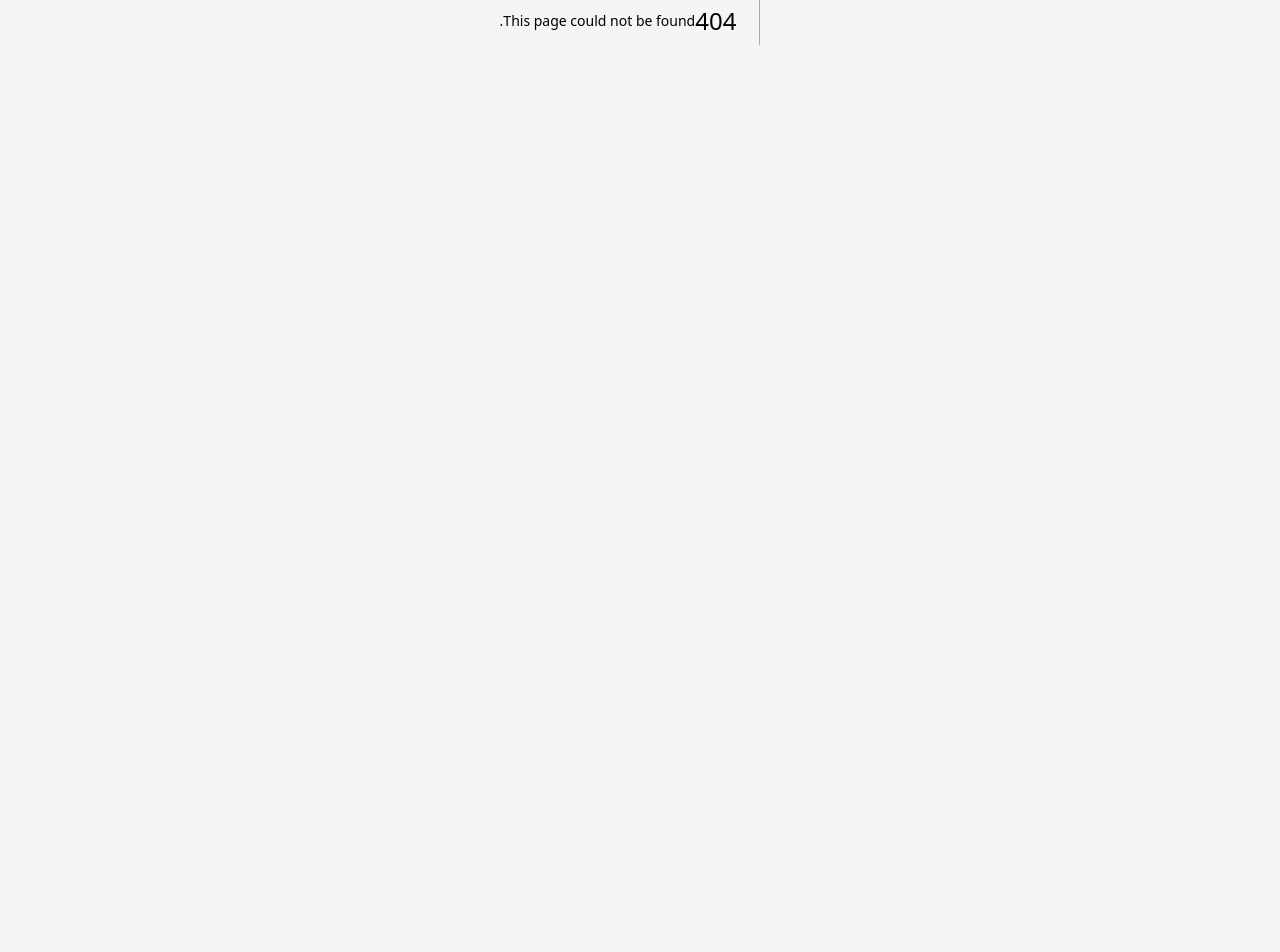
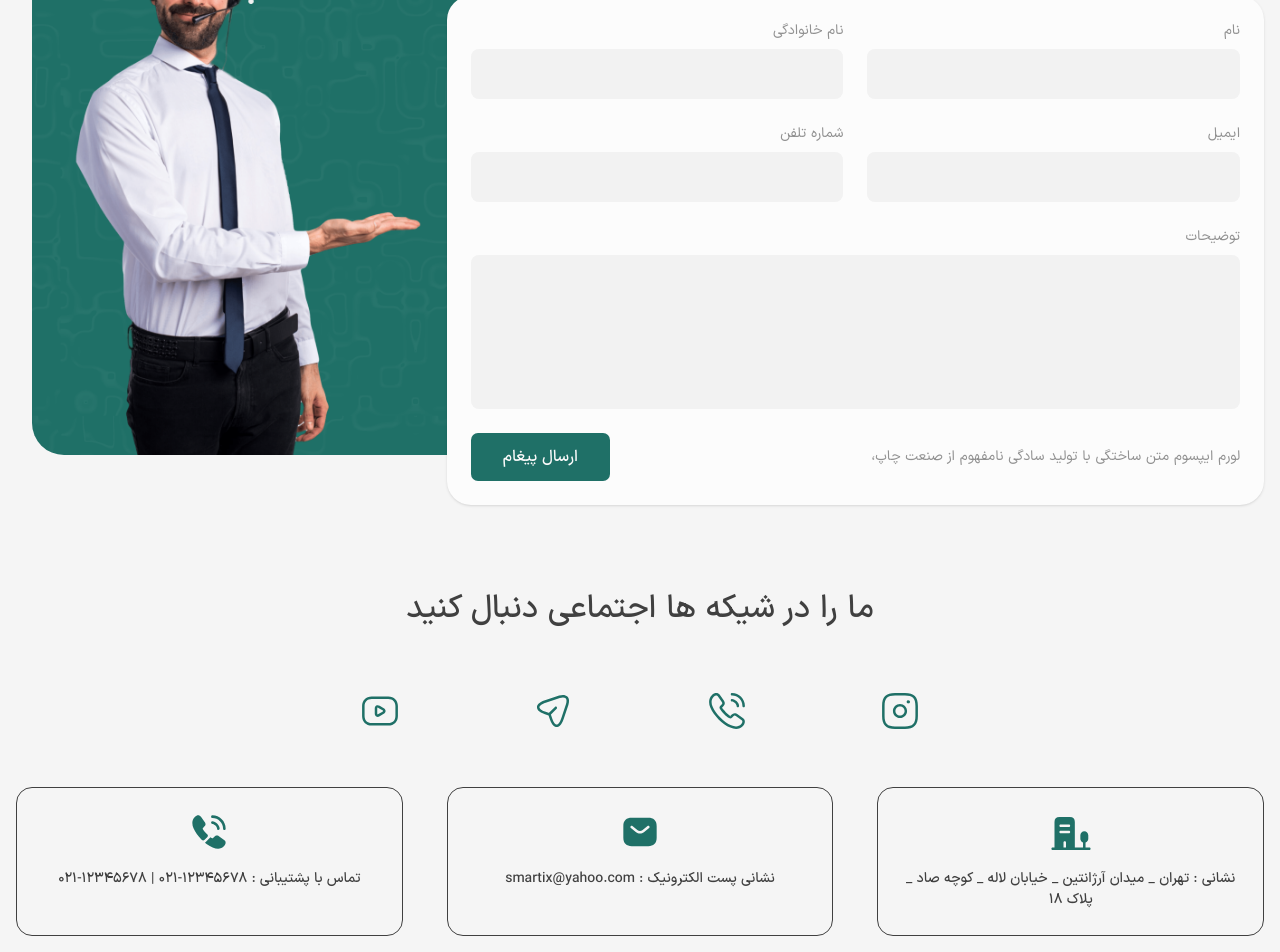
Before and after one commit to amirht-dev/nobito, a Next.js app: page /contact-us in a window 1280 px wide. Before the commit this address had no page. Shown: the part 380-1332 px from the top of the page. Before the commit the page ends 800 px from the top, so only its background shows below. Built offline with nearby package versions, Linux system fonts and the light colour scheme.

Commit message:
create contact-us page

```diff
--- /dev/null
+++ b/src/app/(main)/contact-us/page.tsx
@@ -0,0 +1,136 @@
+import { ResponsiveButton } from "@/components/atoms/buttons/Button";
+import IconButton from "@/components/atoms/buttons/IconButton";
+import { Building4_Bold } from "@/components/atoms/icons/Building/Building4";
+import {
+  CallCalling_Bold,
+  CallCalling_Outline,
+} from "@/components/atoms/icons/Call/CallCalling";
+import { Youtube_Outline } from "@/components/atoms/icons/Crypto-Company/Youtube";
+import { SMS_Bold } from "@/components/atoms/icons/Emails-Messages/SMS";
+import { Instagram_Outline } from "@/components/atoms/icons/Essesional/Instagram";
+import { Send2_Outline } from "@/components/atoms/icons/Essesional/Send2";
+import { Field, FieldLabel, Input, Textarea } from "@/components/atoms/Input";
+import Image from "next/image";
+import Link from "next/link";
+
+export default function ContactUsPage() {
+  return (
+    <div className="container mb-12 mt-10 space-y-11 lg:mb-16 lg:space-y-20">
+      <div className="grid grid-cols-1 lg:grid-cols-[1fr_505px] lg:grid-rows-[auto_auto_1fr]">
+        <h2 className="self-start text-tittle-1 font-bold leading-155 text-black-400 max-lg:order-1 max-lg:text-center lg:col-start-1 lg:col-end-2 lg:row-start-1 lg:row-end-2 lg:text-headline-2">
+          اگر انتقادو پیشنهادی دارید میتونید با ما درمیون بزارید
+        </h2>
+
+        <p className="mt-6 self-start text-body-3 font-normal leading-144 text-grey-500 max-lg:order-2 max-lg:text-center lg:col-start-1 lg:col-end-2 lg:row-start-2 lg:row-end-3 lg:text-body-2">
+          لورم ایپسوم متن ساختگی با تولید سادگی نامفهوم از صنعت چاپ، و با
+          استفاده از طراحان گرافیک است، چاپگرها و متون بلکه روزنامه و مجله در
+          ستون و سطرآنچنان لازم است،
+        </p>
+
+        <div className="relative mx-4 aspect-[505/689] rounded-2xl bg-primary-500 bg-pattern3 bg-[length:400px] bg-center bg-repeat max-lg:order-3 max-lg:mt-10 lg:col-start-2 lg:col-end-3 lg:row-start-1 lg:row-end-4 lg:ms-8 lg:rounded-[32px]">
+          <Image
+            src="/contact-us.png"
+            fill
+            className="object-contain object-center"
+            alt=""
+          />
+        </div>
+
+        <form className="z-10 -mt-10 self-start rounded-2xl bg-white-100 px-4 py-8 shadow max-lg:order-4 max-lg:space-y-4 lg:col-start-1 lg:col-end-2 lg:row-start-3 lg:row-end-4 lg:me-10 lg:mt-12 lg:grid lg:w-[110%] lg:grid-cols-2 lg:gap-6 lg:rounded-3xl lg:p-6">
+          <Field id="name">
+            <FieldLabel>نام</FieldLabel>
+            <Input fullWidth />
+          </Field>
+
+          <Field id="fname">
+            <FieldLabel>نام خانوادگی</FieldLabel>
+            <Input fullWidth />
+          </Field>
+
+          <Field id="email">
+            <FieldLabel>ایمیل</FieldLabel>
+            <Input fullWidth />
+          </Field>
+
+          <Field id="phone-number">
+            <FieldLabel>شماره تلفن</FieldLabel>
+            <Input fullWidth />
+          </Field>
+
+          <Field id="description" className="col-span-2">
+            <FieldLabel>توضیحات</FieldLabel>
+            <Textarea className="resize-none" rows={5} />
+          </Field>
+
+          <div className="col-span-1 flex gap-4 max-lg:flex-col lg:col-span-2 lg:items-center lg:justify-between">
+            <p className="text-body-3 font-normal leading-155 text-grey-400">
+              لورم ایپسوم متن ساختگی با تولید سادگی نامفهوم از صنعت چاپ،
+            </p>
+
+            <ResponsiveButton
+              size={{ DEFAULT: "md", lg: "lg" }}
+              className="lg:px-8"
+            >
+              ارسال پیغام
+            </ResponsiveButton>
+          </div>
+        </form>
+      </div>
+
+      <div>
+        <h1 className="text-center text-tittle-1 font-bold text-black-400 lg:text-headline-1 lg:font-medium">
+          ما را در شیکه ها اجتماعی دنبال کنید
+        </h1>
+
+        <div className="mx-auto mt-12 flex max-w-xl items-center justify-between">
+          <IconButton asChild>
+            <Link href="#" className="rounded-full max-lg:bg-primary-500">
+              <Instagram_Outline className="size-8 text-white-100 lg:size-10 lg:text-primary-500" />
+            </Link>
+          </IconButton>
+
+          <IconButton asChild>
+            <Link href="#" className="rounded-full max-lg:bg-primary-500">
+              <CallCalling_Outline className="size-8 text-white-100 lg:size-10 lg:text-primary-500" />
+            </Link>
+          </IconButton>
+
+          <IconButton asChild>
+            <Link href="#" className="rounded-full max-lg:bg-primary-500">
+              <Send2_Outline className="size-8 text-white-100 lg:size-10 lg:text-primary-500" />
+            </Link>
+          </IconButton>
+
+          <IconButton asChild>
+            <Link href="#" className="rounded-full max-lg:bg-primary-500">
+              <Youtube_Outline className="size-8 text-white-100 lg:size-10 lg:text-primary-500" />
+            </Link>
+          </IconButton>
+        </div>
+
+        <div className="mt-10 grid grid-cols-1 gap-6 max-lg:grid-rows-3 lg:mt-12 lg:grid-cols-3 lg:gap-11">
+          <div className="flex flex-col items-center gap-4 rounded-2xl border border-black-400 p-6">
+            <Building4_Bold className="size-10 text-primary-500" />
+            <p className="text-center text-body-3 font-medium text-black-400">
+              نشانی : تهران _ میدان آرژانتین _ خیابان لاله _ کوچه صاد _ پلاک 18
+            </p>
+          </div>
+
+          <div className="flex flex-col items-center gap-4 rounded-2xl border border-black-400 p-6">
+            <SMS_Bold className="size-10 text-primary-500" />
+            <p className="text-center text-body-3 font-medium text-black-400">
+              نشانی پست الکترونیک : smartix@yahoo.com
+            </p>
+          </div>
+
+          <div className="flex flex-col items-center gap-4 rounded-2xl border border-black-400 p-6">
+            <CallCalling_Bold className="size-10 text-primary-500" />
+            <p className="text-center text-body-3 font-medium text-black-400">
+              تماس با پشتیبانی : ۱۲۳۴۵۶۷۸-۰۲۱ | ۱۲۳۴۵۶۷۸-۰۲۱
+            </p>
+          </div>
+        </div>
+      </div>
+    </div>
+  );
+}
--- a/tailwind.config.ts
+++ b/tailwind.config.ts
@@ -153,6 +153,7 @@ const config: Config = {
     backgroundImage: {
       pattern: "url('/patterns/pattern1.png')",
       pattern2: "url('/patterns/pattern2.png')",
+      pattern3: "url('/patterns/pattern3.png')",
     },
     extend: {
       lineHeight: {
```
Also changed, not shown: public/contact-us.png (added), public/patterns/pattern3.png (added).
